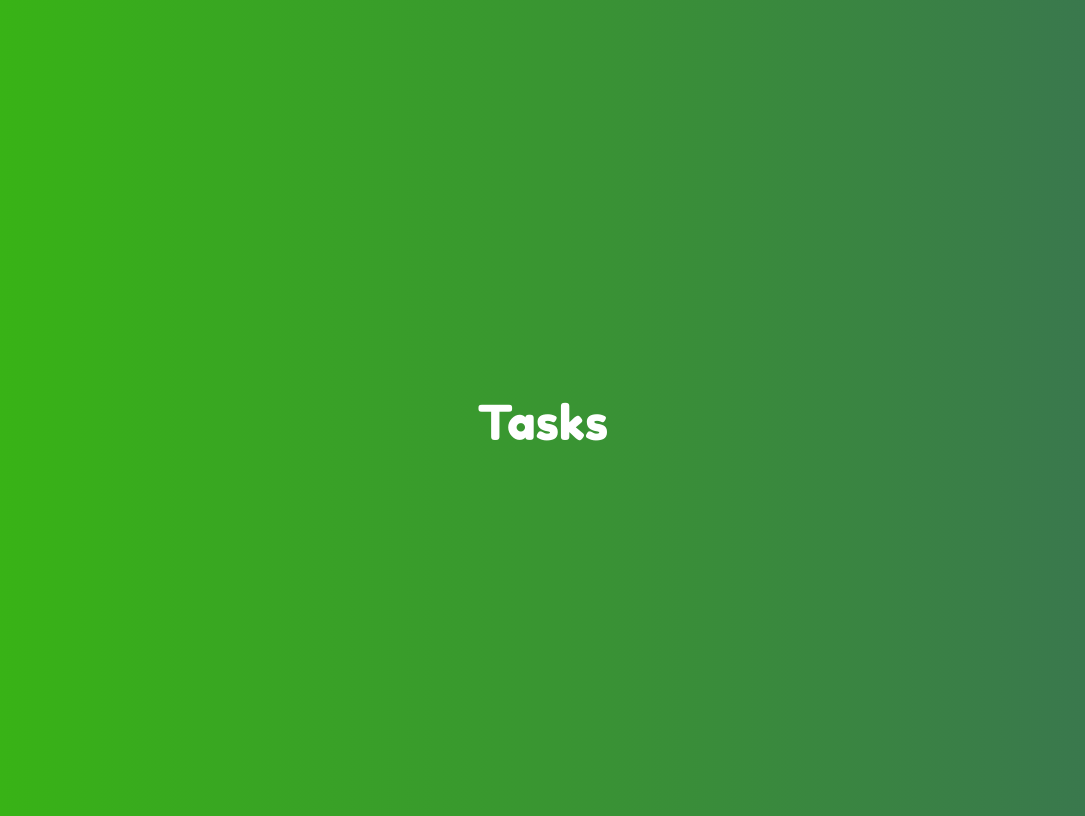
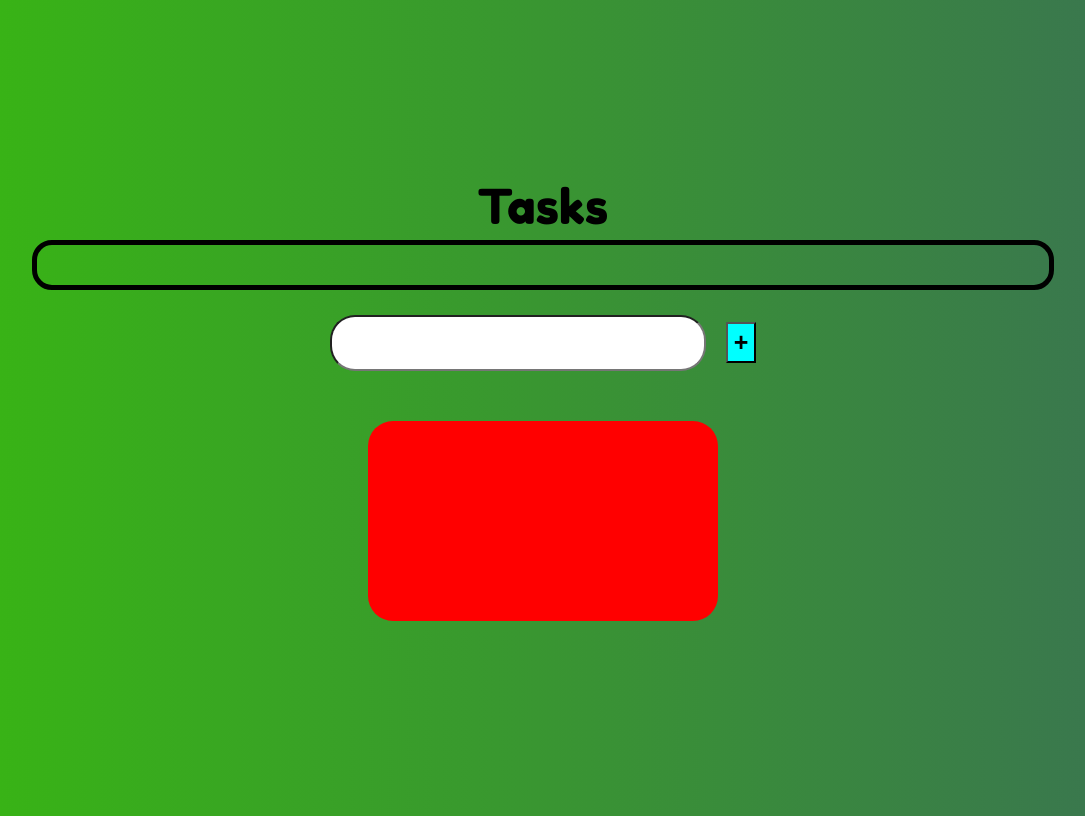
Before and after one commit to megarubber/tasks, a Vue app: page / in a window 1280 px wide. Shown: the whole page, without its empty margins (97-1182 px from the left). Built offline with nearby package versions, Linux system fonts and the light colour scheme.

Commit message:
configured CSS

```diff
--- a/src/App.vue
+++ b/src/App.vue
@@ -1,12 +1,19 @@
 <template>
 	<div id="app">
 		<h1>Tasks</h1>
+		<Bar />
+		<InputBar />
+		<Task />
 	</div>
 </template>
 
 <script>
+import Bar from '@/components/Bar.vue'
+import InputBar from '@/components/InputBar.vue'
+import Task from '@/components/Task.vue'
+
 export default {
-
+	components: { Bar, InputBar, Task }
 }
 </script>
 
@@ -14,7 +21,7 @@ export default {
 	body {
 		font-family: 'Fredoka One', cursive;
 		background: linear-gradient(to right, rgb(56, 184, 17), rgb(58, 115, 82));
-		color: #FFF;
+		color: black;
 	}
 
 	#app {
@@ -31,4 +38,5 @@ export default {
 		font-weight: 300;
 		font-size: 3rem;
 	}
+
 </style>
--- /dev/null
+++ b/src/components/Bar.vue
@@ -0,0 +1,19 @@
+<template>
+    <div class="bar">
+    </div>
+</template>
+
+<script>
+export default {
+
+}
+</script>
+
+<style scoped>
+    .bar {
+	    border: 5px solid black;
+	    height: 40px;
+	    width: 80%;
+        border-radius: 20px;
+    }
+</style>
--- /dev/null
+++ b/src/components/InputBar.vue
@@ -0,0 +1,30 @@
+<template>
+    <div class="input-bar">
+        <input type="text">
+        <button>+</button>
+    </div>
+</template>
+
+<script>
+export default {
+
+}
+</script>
+
+<style scoped>
+    input {
+        border-radius: 25px;
+        margin-top: 25px;
+        height: 50px;
+        width: 350px;
+        font-size: 150%;
+        padding-left: 20px;
+    }
+    button {
+        margin-left: 20px;
+        height: 50%;
+        font-weight: bold;
+        font-size: 25px;
+        background-color: aqua;
+    }
+</style>
--- /dev/null
+++ b/src/components/Task.vue
@@ -0,0 +1,19 @@
+<template>
+    <div class="task"></div>
+</template>
+
+<script>
+export default {
+
+}
+</script>
+
+<style scoped>
+    .task {
+        border-radius: 25px;
+        margin: 50px;
+        width: 350px;
+        height: 200px;
+        background-color: red;
+    }
+</style>
```
Also changed, not shown: src/components/TaskGroup.vue (added).
